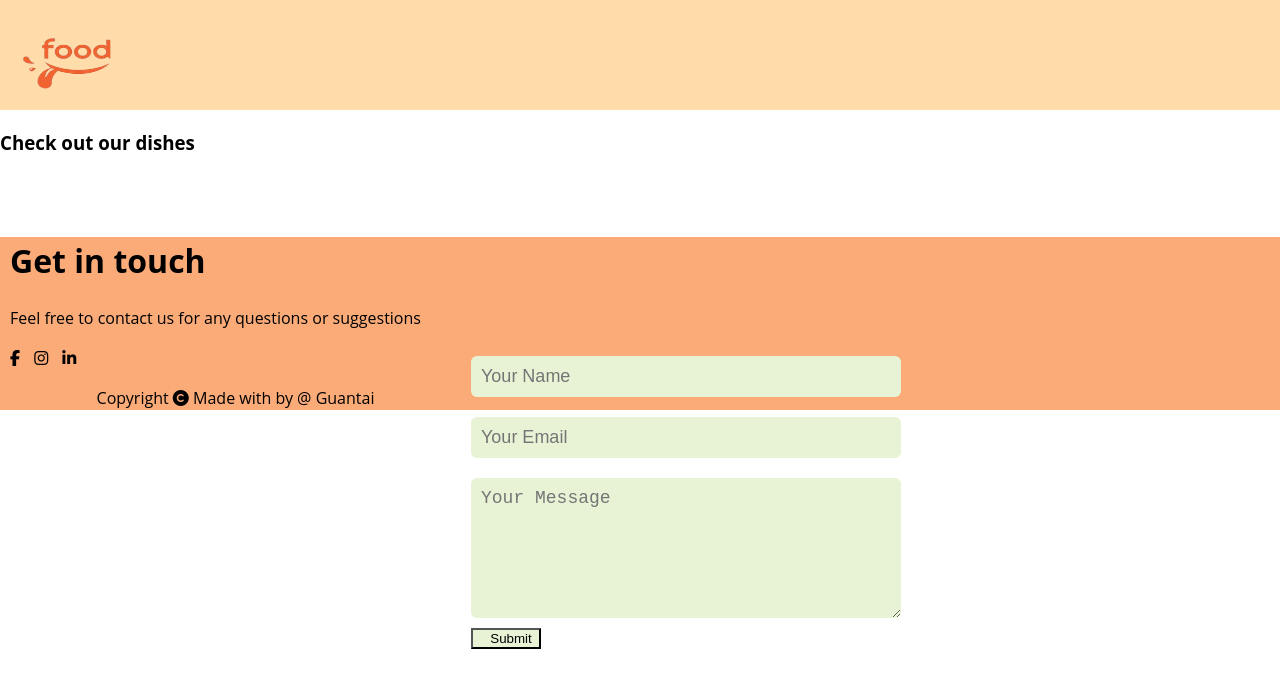
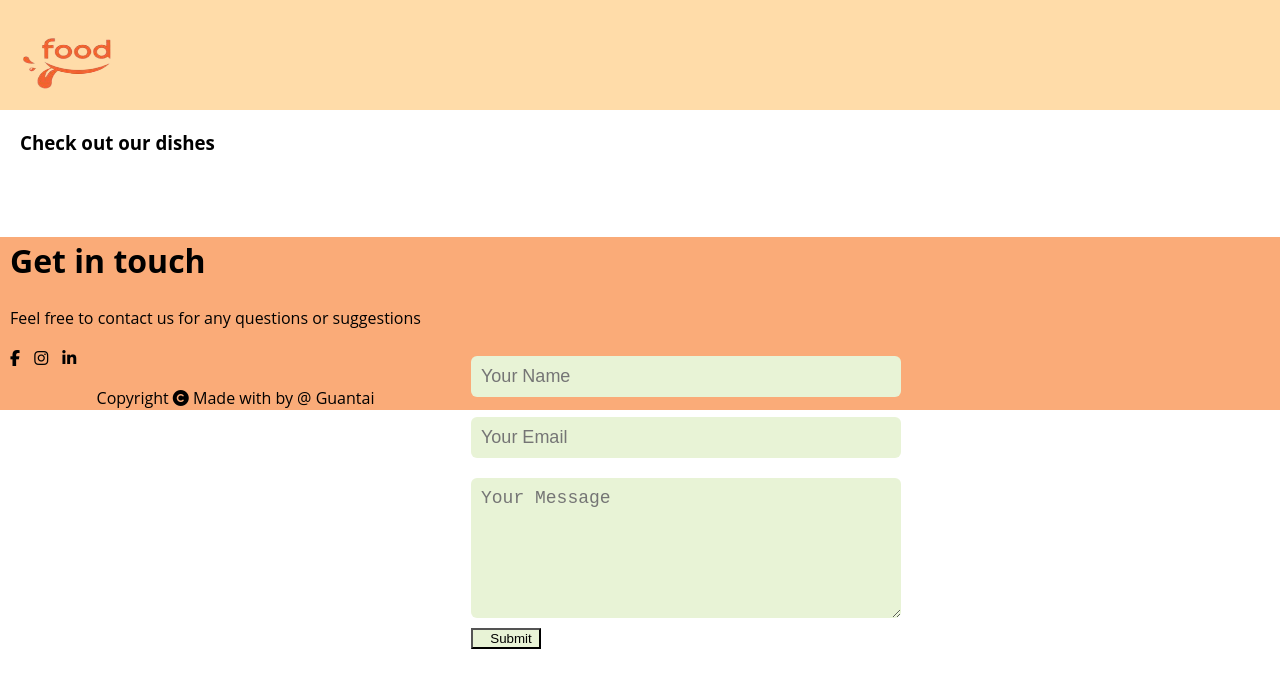
Before and after one commit to Guantai001/Recipe-Nutrition-App, a plain HTML site: page index.html in a window 1280 px wide. Drawn offline with Linux system fonts and the light colour scheme; no server answers; a web font is replaced by a local one.

Commit message:
updated the readme

```diff
--- a/index.js
+++ b/index.js
@@ -10,7 +10,7 @@ const options = {
 		'X-RapidAPI-Host': 'edamam-recipe-search.p.rapidapi.com'
 	}
 };
-
+// the function is to fetch the food by arrow function
 const getFood = () => {
 fetch('https://edamam-recipe-search.p.rapidapi.com/search?q=chicken', options)
 	.then(response => response.json())
--- a/style.css
+++ b/style.css
@@ -13,12 +13,15 @@ body{
 
 }
 
+
 #nav-bar-logo img{
     height: 120px;
     width: 150px;
 
 }
-
+#my-content h3{
+margin-left: 20px;
+}
 #nav-bar-links{
     display: inline-flex;
     justify-content: flex-end;
```
Also changed, not shown: index.html (+2 -1 lines).
